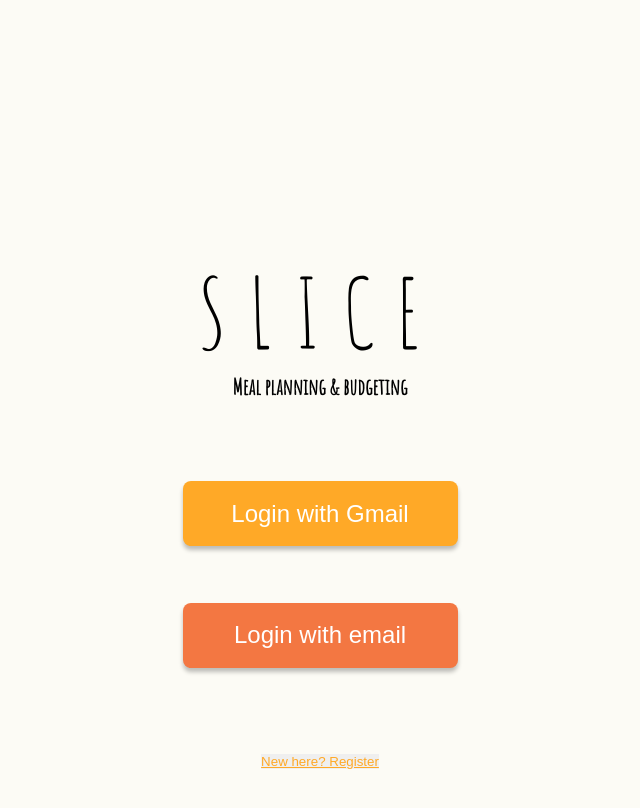
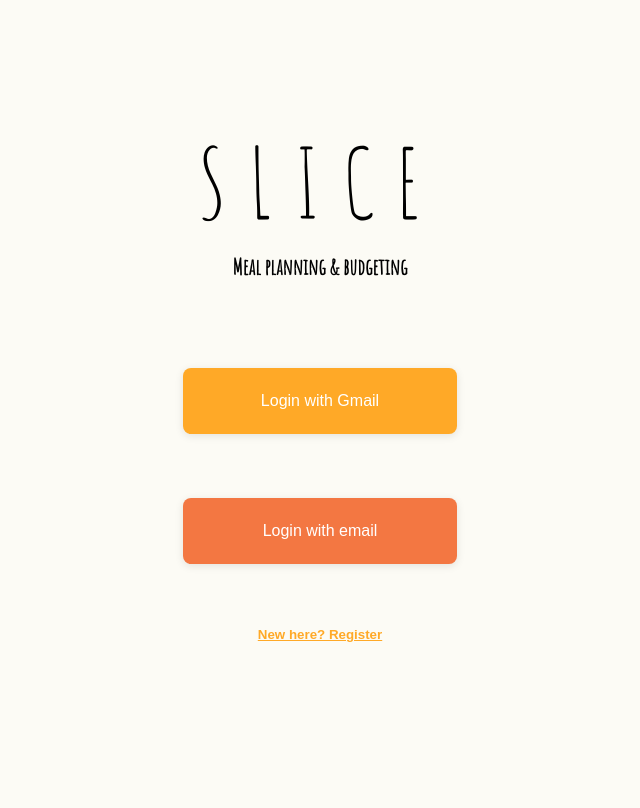
Before and after one commit to MagReda16/slice, a Next.js app: page / in a window 1280 px wide. Shown: the top 808 px of the page, without its empty margins (320-960 px from the left). Built offline with nearby package versions, Linux system fonts and the light colour scheme; no server answers.

Commit message:
revised login, register, and create budget css

```diff
--- a/components/CreateBudgetForm.tsx
+++ b/components/CreateBudgetForm.tsx
@@ -49,8 +49,7 @@
       name="budget"
       value={budget.budget}
       onChange={handleChange} />
-
-    <button className={`${stylesBtn.Btn} ${stylesBtn.continueBtn}`} type="submit" value="Continue">Continue</button>
+    <button className={`${stylesBtn.btn} ${stylesBtn.small}`} type="submit" value="Continue">Continue</button>
   </form>
 
   )
--- a/components/LoginForm.tsx
+++ b/components/LoginForm.tsx
@@ -46,7 +46,7 @@
   };
 
   return (
-    <form onSubmit={handleSubmit} className={styles.form}>
+    <form onSubmit={handleSubmit} className={`${styles.form} ${styles.loginForm}`}>
       <input
         required
         autoComplete='off'
@@ -65,7 +65,7 @@
         onChange={handleChange}
         className={styles.inputbox}
       />
-      <button className={stylesBtn.Btn} type='submit' value='Login'>
+      <button className={`${stylesBtn.btn} ${stylesBtn.small}`} type='submit' value='Login'>
         Login
       </button>
     </form>
--- a/components/RegisterForm.tsx
+++ b/components/RegisterForm.tsx
@@ -102,7 +102,7 @@
         type="password"
         name="confirmPassword"
         onChange={handleChange} />
-      <button className={`${stylesBtn.Btn} ${stylesBtn.registerBtn}`} type="submit">Register</button>
+      <button className={`${stylesBtn.btn} ${stylesBtn.small}`} type="submit">Register</button>
     </form>
 
 
--- a/pages/index.tsx
+++ b/pages/index.tsx
@@ -15,20 +15,20 @@
       <div className={styles.mainLoginContainer}>
         <Link href='/oAuthLogin' passHref>
           <NavButton
-            className={stylesBtn.loginWithOauthBtn}
+            className={`${stylesBtn.btn} ${stylesBtn.login}`}
             type='button'
             children='Login with Gmail'
           />
         </Link>
         <Link href='/emailLogin' passHref>
           <NavButton
-            className={stylesBtn.loginWithEmailBtn}
+            className={`${stylesBtn.btn} ${stylesBtn.login}`}
             type='button'
             children='Login with email'
           />
         </Link>
       <Link href='/register'>
-        <button className={stylesBtn.regBtn}>New here? Register</button>
+        <button className={stylesBtn.register}>New here? Register</button>
       </Link>
       </div>
     </div>
--- a/pages/user/createbudget.tsx
+++ b/pages/user/createbudget.tsx
@@ -10,8 +10,9 @@
         <h1>What is your weekly grocery budget?</h1>
         <h3>(You can always change this later)</h3>
       </header>
+      <div className={styles.createBudgetContainer}>
         <CreateBudgetForm isNew={true}/>
-
+      </div>
     </div>
   )
 }
--- a/styles/Buttons.module.css
+++ b/styles/Buttons.module.css
@@ -2,8 +2,7 @@
   box-shadow: 0px 2px 8px 0px rgba(0, 0, 0, 0.1);
   color: white;
   background-color: #f37742;
-  height: 2.5rem;
-
+  height: 3.3rem;
   font-size: 1rem;
   border-radius: 8px;
   border-style: none;
@@ -46,113 +45,41 @@
 }
 
 .square {
-  width: 2.5rem;
+  width: 3.3rem;
 }
 
-.loginWithEmailBtn {
-  background-color: #f37742;
-
-  height: 65px;
-  width: 275px;
-  font-size: 24px;
-  border-radius: 8px;
-  color: white;
-  border-style: none;
-  box-shadow: 0px 4px 4px 0px #00000040;
+.login {
+  width: 17.125rem;
+  height: 4.125rem;
 }
 
-.loginWithOauthBtn {
-  background-color: #ffa927;
-
-  height: 65px;
-  width: 275px;
-  font-size: 24px;
-  border-radius: 8px;
-  color: white;
-  border-style: none;
-  box-shadow: 0px 4px 4px 0px #00000040;
+.login:nth-child(odd) {
+  background-color:#FFA927 ;
 }
 
-.Btn2 {
-  background-color: #f37742;
-  box-shadow: 0px 4px 4px 0px #00000040;
-
-  margin: 1rem;
-  height: 40px;
-  width: 100px;
-  font-size: 20px;
-  border-radius: 8px;
-  color: white;
+.register {
+  text-decoration-line: underline;
+  color:#FFA927;
   border-style: none;
+  background-color: transparent;
+  font-weight: bold;
 }
 
-.Btn3 {
-  background-color: #f37742;
-  box-shadow: 0px 4px 4px 0px #00000040;
-
-  height: 40px;
-  width: 230px;
-  font-size: 20px;
-  border-radius: 8px;
-  color: white;
-  border-style: none;
+.register:active{
+  color: gray;
 }
 
-.regBtn {
-  margin-top: 30px;
-  color: #ffa927;
-  border-style: none;
-  text-decoration: underline;
-}
 
-.registerBtn {
-  margin-top: 40px;
-  margin-bottom: 20px;
-}
 
-.continueBtn {
-  margin-top: 80px;
-}
 
-.logoutBtn {
-  background-color: #e75858;
-  margin-top: 60px;
-}
 
-.deletePlanBtn {
-  background-color: #e75858;
-  margin-top: 2rem;
-}
 
-.confirmBtn {
-  background-color: #e75858;
-  box-shadow: 0px 4px 4px 0px #00000040;
 
-  margin-top: 3rem;
 
-  height: 50px;
-  width: 180px;
-  font-size: 18px;
-  border-radius: 8px;
-  color: white;
-  border-style: none;
-}
 
-.addRecipeBtn {
-  background-color: #f37742;
-  box-shadow: 0px 4px 4px 0px #00000040;
 
-  height: 50px;
-  width: 50px;
-  font-size: 40px;
-  font-weight: 500;
-  border-radius: 8px;
-  color: white;
-  border-style: none;
 
-  margin-top: 1.2rem;
-  margin-right: 1rem;
-}
+
 
 .addQuantityBtn {
   color: white;
--- a/styles/Login.module.css
+++ b/styles/Login.module.css
@@ -6,19 +6,24 @@
   align-items: center;
 }
 
+.registerHeader {
+  padding-top: 80px;
+  padding-bottom: 10px;
+}
+
 .mainHeader {
   display: flex;
   flex-direction: column;
   align-items: center;
   justify-content: end;
-  height: 50vh;
+  height: 35vh;
 }
 
 .mainHeader h1, .registerHeader h1{
   letter-spacing: .23em;
   font-size: 96px;
   font-weight: 400;
-  margin-bottom: 0px;
+  padding: 10px;
   font-style: normal;
 }
 
@@ -36,10 +41,7 @@
   align-items: center;
 }
 
+
 .emailLoginContainer {
-  display: flex;
-  margin-top: 0;
-  justify-content: space-evenly;
-  flex-direction: column;
-  align-items: center;
+  margin-top: 60px;
 }
```
Also changed, not shown: styles/Forms.module.css (+8 -6 lines), styles/Settings.module.css (+5 -4 lines).
